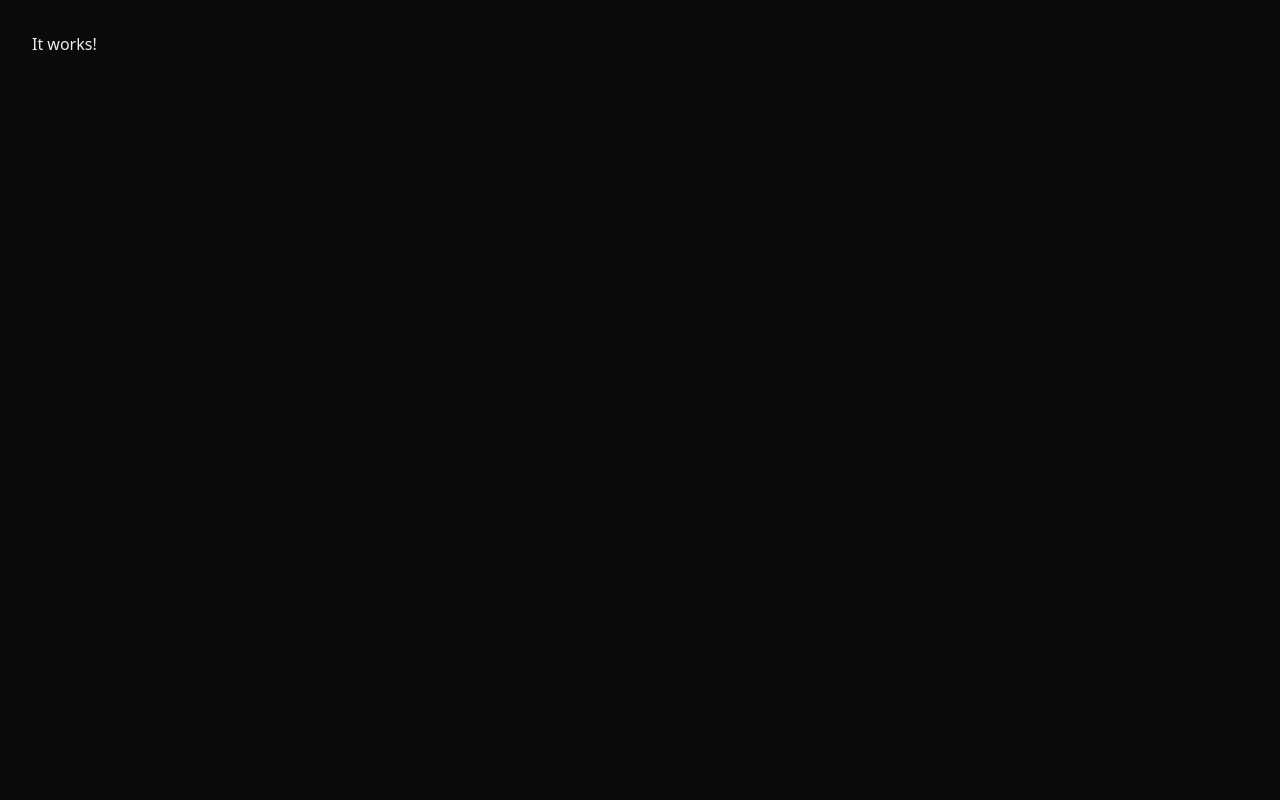
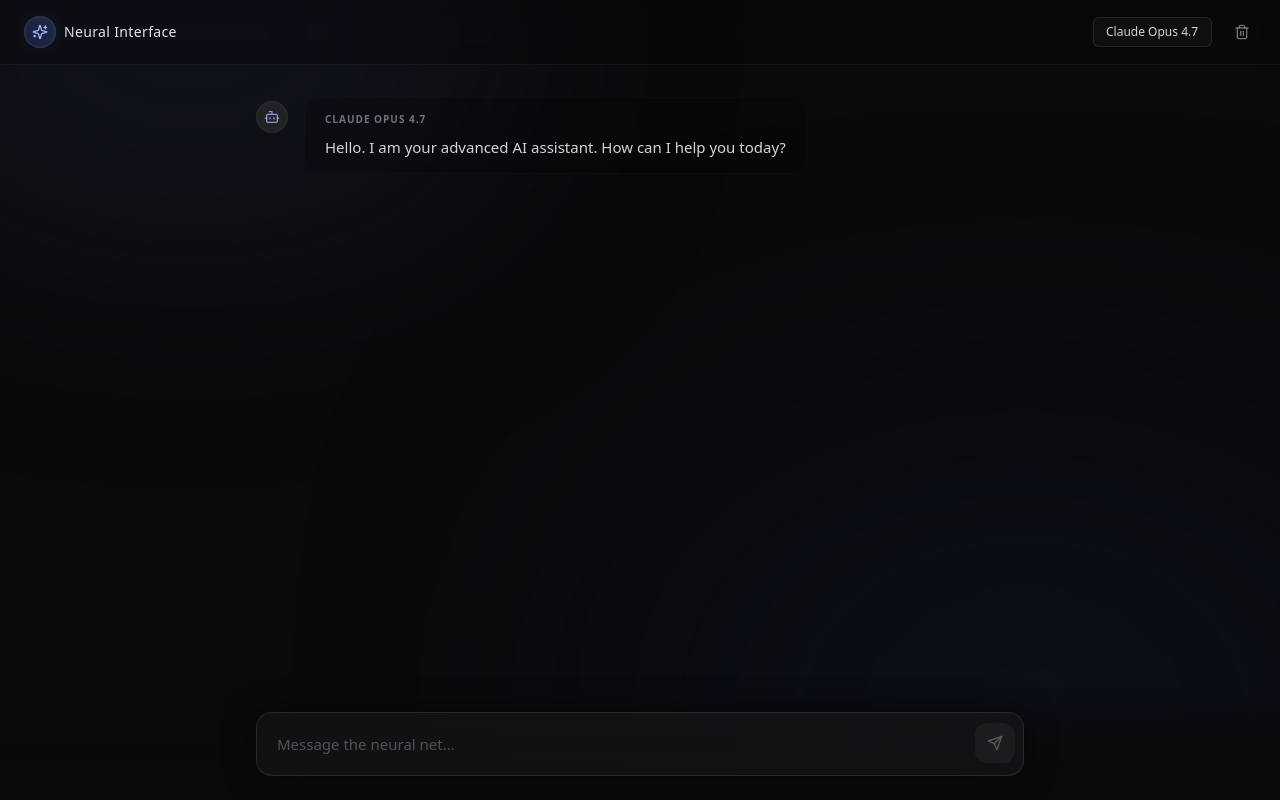
Before and after one commit to kingtechnopoga-netizen/claude-ai-chatbot, a Next.js app: page / in a window 1280 px wide. Built offline with nearby package versions, Linux system fonts and the light colour scheme.

Commit message:
Deploying real chatbot UI to src/app/page.tsx

```diff
--- a/src/app/page.tsx
+++ b/src/app/page.tsx
@@ -1,7 +1,138 @@
-export default function Home() {
+"use client";
+
+import { useState, useEffect, useRef } from "react";
+import { Send, Bot, User, Sparkles, Trash2 } from "lucide-react";
+import { motion, AnimatePresence } from "framer-motion";
+
+type Message = { id: string; role: "user" | "assistant"; content: string; model?: string; };
+type Model = "Claude Opus 4.7" | "GPT-5.5";
+
+export default function Chat() {
+  const [messages, setMessages] = useState<Message[]>([]);
+  const [input, setInput] = useState("");
+  const [isLoading, setIsLoading] = useState(false);
+  const [selectedModel, setSelectedModel] = useState<Model>("Claude Opus 4.7");
+  const [isMounted, setIsMounted] = useState(false);
+  const messagesEndRef = useRef<HTMLDivElement>(null);
+  const textareaRef = useRef<HTMLTextAreaElement>(null);
+
+  useEffect(() => {
+    setIsMounted(true);
+    const saved = localStorage.getItem("chat_history");
+    if (saved) {
+      try { setMessages(JSON.parse(saved)); } catch (e) { console.error("Failed to parse"); }
+    } else {
+      setMessages([{ id: Date.now().toString(), role: "assistant", content: "Hello. I am your advanced AI assistant. How can I help you today?", model: "Claude Opus 4.7" }]);
+    }
+  }, []);
+
+  useEffect(() => {
+    if (isMounted) localStorage.setItem("chat_history", JSON.stringify(messages));
+  }, [messages, isMounted]);
+
+  const scrollToBottom = () => messagesEndRef.current?.scrollIntoView({ behavior: "smooth" });
+  useEffect(() => { scrollToBottom(); }, [messages, isLoading]);
+
+  const handleInput = (e: React.ChangeEvent<HTMLTextAreaElement>) => {
+    setInput(e.target.value);
+    if (textareaRef.current) {
+      textareaRef.current.style.height = 'auto';
+      textareaRef.current.style.height = `${Math.min(textareaRef.current.scrollHeight, 200)}px`;
+    }
+  };
+
+  const clearChat = () => {
+    setMessages([{ id: Date.now().toString(), role: "assistant", content: "Chat history cleared. How can I help you today?", model: selectedModel }]);
+    localStorage.removeItem("chat_history");
+  };
+
+  const handleSubmit = async (e: React.FormEvent) => {
+    e.preventDefault();
+    if (!input.trim() || isLoading) return;
+
+    const userMsg: Message = { id: Date.now().toString(), role: "user", content: input.trim() };
+    setMessages((prev) => [...prev, userMsg]);
+    setInput("");
+    setIsLoading(true);
+
+    if (textareaRef.current) textareaRef.current.style.height = 'auto';
+
+    setTimeout(() => {
+      let aiResponse = selectedModel === "GPT-5.5"
+        ? "I am GPT-5.5, the latest flagship model from OpenAI. I'm operating in simulated mode right now. Connect my API key to get real responses."
+        : "I am Claude, functioning as Opus 4.7. Currently, I am running as a localized UI prototype. Add your Anthropic API key to unlock my full capabilities.";
+
+      setMessages((prev) => [...prev, { id: (Date.now() + 1).toString(), role: "assistant", content: aiResponse, model: selectedModel }]);
+      setIsLoading(false);
+    }, 1500);
+  };
+
+  if (!isMounted) return null;
+
   return (
-    <main style={{ padding: "2rem" }}>
-      <h1>It works!</h1>
-    </main>
+    <div className="flex flex-col h-screen bg-[#0a0a0c] text-zinc-300 font-sans relative overflow-hidden">
+      <div className="absolute inset-0 z-0 overflow-hidden pointer-events-none">
+        <div className="absolute top-[-20%] left-[-10%] w-[50%] h-[50%] bg-[#1a1f2e] rounded-full blur-[120px] opacity-40 animate-pulse" style={{ animationDuration: '8s' }}></div>
+        <div className="absolute bottom-[-20%] right-[-10%] w-[60%] h-[60%] bg-[#0f172a] rounded-full blur-[150px] opacity-50 animate-pulse" style={{ animationDuration: '12s', animationDelay: '2s' }}></div>
+      </div>
+
+      <header className="relative z-10 flex items-center justify-between px-6 py-4 border-b border-white/5 bg-black/20 backdrop-blur-md">
+        <div className="flex items-center gap-2">
+          <div className="w-8 h-8 rounded-full bg-gradient-to-tr from-indigo-500/20 to-blue-400/20 flex items-center justify-center border border-white/10 shadow-[0_0_15px_rgba(99,102,241,0.1)]">
+            <Sparkles className="w-4 h-4 text-indigo-300" />
+          </div>
+          <span className="text-sm font-medium tracking-wide text-zinc-200">Neural Interface</span>
+        </div>
+        <div className="flex items-center gap-4">
+          <select value={selectedModel} onChange={(e) => setSelectedModel(e.target.value as Model)} className="bg-zinc-900/50 border border-white/10 rounded-md px-3 py-1.5 text-xs text-zinc-300 focus:outline-none focus:ring-1 focus:ring-indigo-500/50 appearance-none cursor-pointer hover:bg-zinc-800/50 transition-colors backdrop-blur-sm">
+            <option value="Claude Opus 4.7">Claude Opus 4.7</option>
+            <option value="GPT-5.5">GPT-5.5</option>
+          </select>
+          <button onClick={clearChat} className="p-1.5 text-zinc-500 hover:text-zinc-300 hover:bg-white/5 rounded-md transition-colors"><Trash2 className="w-4 h-4" /></button>
+        </div>
+      </header>
+
+      <main className="relative z-10 flex-1 overflow-y-auto px-4 py-8 scroll-smooth">
+        <div className="max-w-3xl mx-auto space-y-8">
+          <AnimatePresence initial={false}>
+            {messages.map((msg) => (
+              <motion.div key={msg.id} initial={{ opacity: 0, y: 10 }} animate={{ opacity: 1, y: 0 }} transition={{ duration: 0.4, ease: "easeOut" }} className={`flex gap-4 ${msg.role === "user" ? "flex-row-reverse" : ""}`}>
+                <div className="flex-shrink-0 mt-1">
+                  {msg.role === "assistant" ? (
+                    <div className="w-8 h-8 rounded-full bg-zinc-800/80 border border-white/5 flex items-center justify-center shadow-lg backdrop-blur-sm"><Bot className="w-4 h-4 text-indigo-300/80" /></div>
+                  ) : (
+                    <div className="w-8 h-8 rounded-full bg-indigo-900/30 border border-indigo-500/20 flex items-center justify-center shadow-lg backdrop-blur-sm"><User className="w-4 h-4 text-indigo-300" /></div>
+                  )}
+                </div>
+                <div className={`max-w-[80%] px-5 py-3.5 rounded-2xl shadow-sm backdrop-blur-sm ${msg.role === "user" ? "bg-zinc-800/40 border border-white/5 text-zinc-200" : "bg-black/20 border border-white/[0.02] text-zinc-300"}`}>
+                  {msg.model && msg.role === "assistant" && <div className="text-[10px] uppercase tracking-widest text-zinc-500 mb-2 font-semibold">{msg.model}</div>}
+                  <div className="leading-relaxed text-[15px]">{msg.content}</div>
+                </div>
+              </motion.div>
+            ))}
+          </AnimatePresence>
+          {isLoading && (
+            <motion.div initial={{ opacity: 0 }} animate={{ opacity: 1 }} className="flex gap-4">
+              <div className="flex-shrink-0 mt-1"><div className="w-8 h-8 rounded-full bg-zinc-800/80 border border-white/5 flex items-center justify-center shadow-lg"><Bot className="w-4 h-4 text-indigo-300/50" /></div></div>
+              <div className="px-5 py-4 rounded-2xl bg-black/20 border border-white/[0.02] flex items-center gap-1.5">
+                <div className="w-1.5 h-1.5 rounded-full bg-zinc-500 animate-bounce" style={{ animationDelay: '0ms' }} />
+                <div className="w-1.5 h-1.5 rounded-full bg-zinc-500 animate-bounce" style={{ animationDelay: '150ms' }} />
+                <div className="w-1.5 h-1.5 rounded-full bg-zinc-500 animate-bounce" style={{ animationDelay: '300ms' }} />
+              </div>
+            </motion.div>
+          )}
+          <div ref={messagesEndRef} className="h-4" />
+        </div>
+      </main>
+
+      <footer className="relative z-20 px-4 py-6 bg-gradient-to-t from-[#0a0a0c] via-[#0a0a0c]/90 to-transparent">
+        <div className="max-w-3xl mx-auto">
+          <form onSubmit={handleSubmit} className="relative flex items-end gap-2 p-2 bg-zinc-900/60 border border-white/10 rounded-2xl shadow-[0_0_30px_rgba(0,0,0,0.5)] backdrop-blur-xl focus-within:border-indigo-500/30">
+            <textarea ref={textareaRef} value={input} onChange={handleInput} onKeyDown={(e) => { if (e.key === 'Enter' && !e.shiftKey) { e.preventDefault(); handleSubmit(e); } }} placeholder="Message the neural net..." className="w-full max-h-[200px] min-h-[44px] bg-transparent resize-none py-3 px-3 text-[15px] text-zinc-200 placeholder:text-zinc-600 focus:outline-none" rows={1} />
+            <button type="submit" disabled={!input.trim() || isLoading} className="flex-shrink-0 w-10 h-10 mb-1 rounded-xl bg-zinc-800 flex items-center justify-center text-zinc-400 hover:text-white disabled:opacity-50"><Send className="w-4 h-4" /></button>
+          </form>
+        </div>
+      </footer>
+    </div>
   );
 }
```
